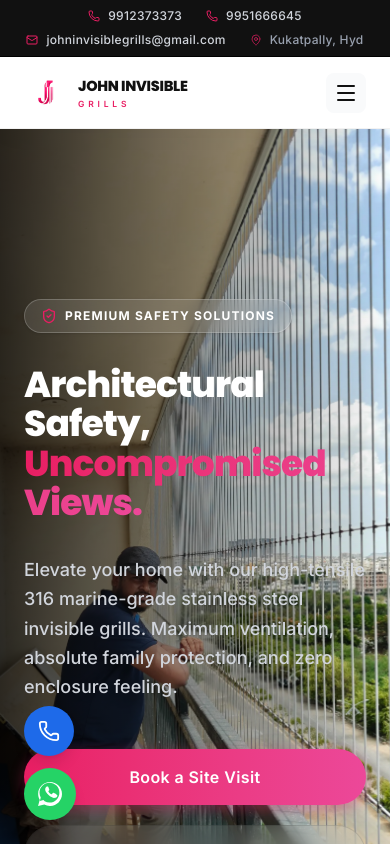
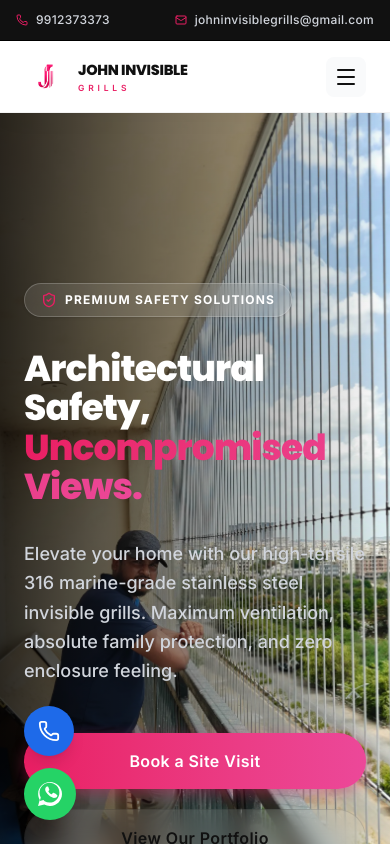
Before and after one commit to ajay-Ai-Ds/John-Invisible-Grills, a Next.js app: page / in a window 390 px wide. Shown: the top 844 px of the page. Built offline with nearby package versions, Linux system fonts and the light colour scheme.

Commit message:
Update utility bar to show only primary phone and email

```diff
--- a/components/UtilityBar.tsx
+++ b/components/UtilityBar.tsx
@@ -4,8 +4,8 @@ import { Phone, Mail, MapPin } from "lucide-react";
 export default function UtilityBar() {
   return (
     <div className="w-full bg-foreground text-gray-300 text-xs border-b border-black select-none z-50 relative">
-      <div className="max-w-[1400px] mx-auto px-4 lg:px-10 min-h-10 py-2 sm:py-0 flex flex-col md:flex-row justify-between items-center gap-2">
-        <div className="flex flex-wrap items-center justify-center gap-x-6 gap-y-2">
+      <div className="max-w-[1400px] mx-auto px-4 lg:px-10 min-h-10 py-2 sm:py-0 flex justify-between items-center">
+        {/* Left Side - Main Number */}
         <a
           href="tel:+919912373373"
           className="flex items-center space-x-2 hover:text-white transition-colors duration-200"
@@ -14,16 +14,8 @@ export default function UtilityBar() {
           <Phone size={12} className="text-primary" />
           <span className="font-medium tracking-wide">9912373373</span>
         </a>
-          <a
-            href="tel:+919951666645"
-            className="flex items-center space-x-2 hover:text-white transition-colors duration-200"
-            aria-label="Call Secondary Phone 9951666645"
-          >
-            <Phone size={12} className="text-primary" />
-            <span className="font-medium tracking-wide">9951666645</span>
-          </a>
-        </div>
-        <div className="flex flex-wrap items-center justify-center gap-x-6 gap-y-2">
+
+        {/* Right Side - Email */}
         <a
           href="mailto:johninvisiblegrills@gmail.com"
           className="flex items-center space-x-2 hover:text-white transition-colors duration-200"
@@ -32,12 +24,6 @@ export default function UtilityBar() {
           <Mail size={12} className="text-primary" />
           <span className="font-medium tracking-wide">johninvisiblegrills@gmail.com</span>
         </a>
-          <div className="flex items-center space-x-2 text-gray-400">
-            <MapPin size={12} className="text-primary/70" />
-            <span className="font-medium tracking-wide hidden sm:inline">KPHB, Kukatpally, Hyderabad</span>
-            <span className="font-medium tracking-wide sm:hidden">Kukatpally, Hyd</span>
-          </div>
-        </div>
       </div>
     </div>
   );
```
Lines whose indentation alone changed are shown as unchanged.
